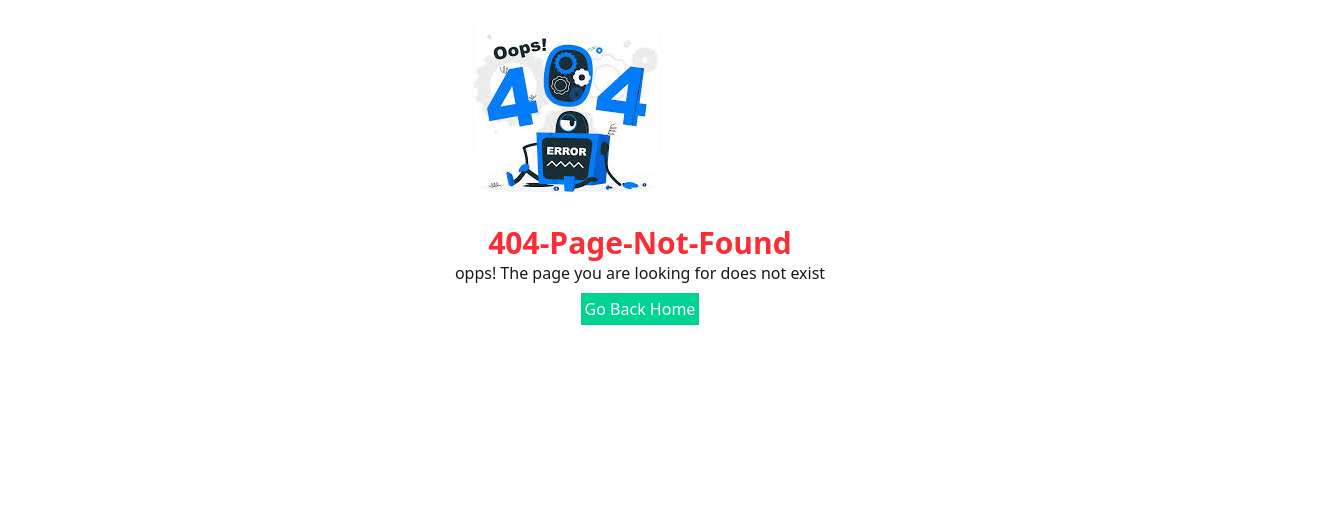
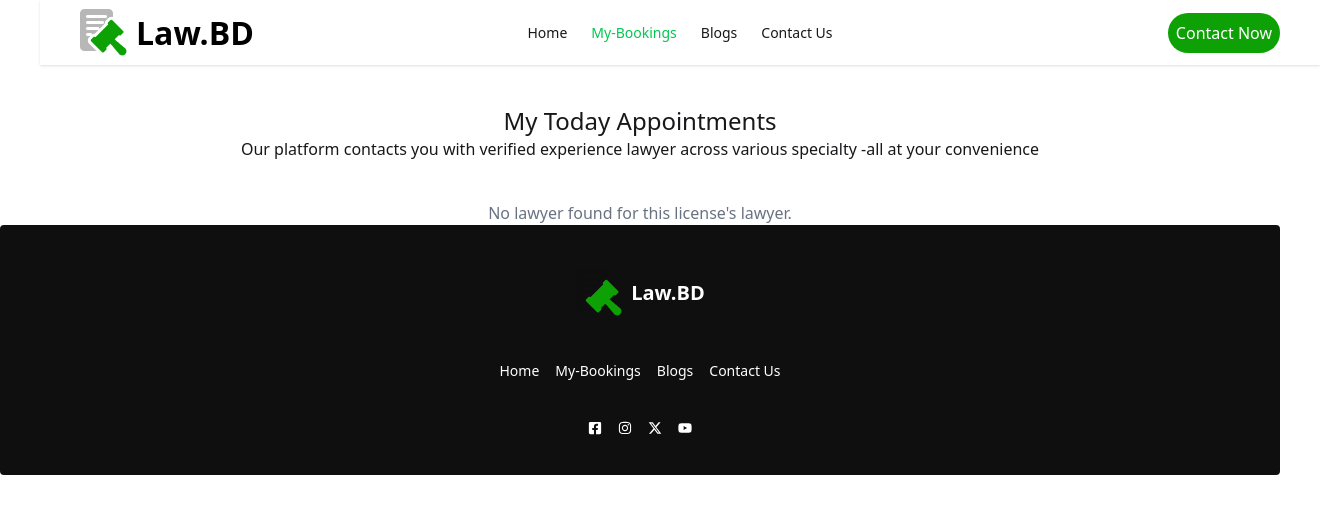
Before and after one commit to mahafujriyan/booking-lawyer, a React (Vite) app: page /bookings in a window 1280 px wide. Before the commit this address had no page. Shown: the top 514 px of the page, 1320 px wide, since content can reach past the window. Built offline with nearby package versions, Linux system fonts and the light colour scheme.

Commit message:
added the appointment data

```diff
--- a/package.json
+++ b/package.json
@@ -12,9 +12,12 @@
   "dependencies": {
     "@tailwindcss/vite": "^4.1.4",
     "react": "^19.0.0",
+    "react-countup": "^6.5.3",
     "react-dom": "^19.0.0",
     "react-icons": "^5.5.0",
     "react-router": "^7.5.1",
+    "react-toastify": "^11.0.5",
+    "sweetalert2": "^11.19.1",
     "tailwindcss": "^4.1.4"
   },
   "devDependencies": {
--- /dev/null
+++ b/src/Booksing/Booking/Booking.jsx
@@ -0,0 +1,40 @@
+import React from 'react';
+import { removeAppoint } from '../../Utility/Index';
+
+const Booking = ({ appoint, onCancel }) => {
+    const{name,fees,specialty,id}=appoint;
+    const handleCancel=()=>{
+        removeAppoint(id)
+        onCancel(id)
+    }
+
+
+
+
+
+    return (
+        <div>
+            <div className=' border border-[rgba(15,15,15,0.05)]  mx-10 my-3 p-4 rounded-2xl'>
+                <div className='flex justify-between items-center my-4 border-b border-gray-200 border-dashed '>
+                <div>
+                    <h1 className='font-bold '>{name}</h1>
+                    <h4>{specialty} Expert</h4>
+
+                </div>
+                <div>
+                    <h4>Appointment fee: {fees}</h4>
+
+                </div>
+
+                </div>
+                <div className='flex justify-center items-center border border-red-200 rounded-full p-0.5 text-red-500 '>
+                <button onClick={handleCancel}>Cancel Appointment</button>
+            </div>
+            </div>
+
+
+        </div>
+    );
+};
+
+export default Booking;
--- /dev/null
+++ b/src/Booksing/Bookings/Bookings.jsx
@@ -0,0 +1,53 @@
+import React, {  useEffect, useState } from 'react';
+import { useLoaderData } from 'react-router';
+import Booking from '../Booking/Booking';
+import { getAppoint } from '../../Utility/Index';
+
+
+const Bookings = () => {
+    const booksData=useLoaderData()
+
+
+     const[appoints,setAppoints]=useState([])
+    useEffect(()=>{
+       const bookingsAppoint=getAppoint()
+       setAppoints(bookingsAppoint)
+
+
+    },[])
+
+
+    const handleCancel=(id)=>{
+
+        const singleAppoints =appoints.filter(a => a.id !== id);
+        setAppoints(singleAppoints)
+
+
+    }
+
+
+
+
+    return (
+        <div>
+            <div>
+
+            </div>
+            <div className='flex flex-col justify-center items-center text-center my-10'>
+                <h1 className='text-2xl' > My Today Appointments</h1>
+                <p>Our platform contacts you with verified experience lawyer across various specialty -all at your convenience</p>
+
+            </div>
+            <div>
+                {
+                    appoints.length>0?(
+                        appoints.map((appoint)=><Booking appoint={appoint} key={appoint.id} onCancel={handleCancel} ></Booking>)
+                    ):<p className="text-center text-gray-500">No lawyer found for this license's  lawyer.</p>
+                }
+            </div>
+
+        </div>
+    );
+};
+
+export default Bookings;
--- a/src/Components/Header/Navbar.jsx
+++ b/src/Components/Header/Navbar.jsx
@@ -15,7 +15,9 @@ const Navbar = () => {
         tabIndex={0}
         className="menu menu-sm dropdown-content bg-base-100 rounded-box z-1 mt-3 w-52 p-2 shadow">
         <li><NavLink>Home</NavLink></li>
-      <li><NavLink>My-Bookings</NavLink></li>
+      <li><NavLink className={({ isActive }) =>
+        isActive ? 'text-green-500' : ''
+      } to='/bookings'>My-Bookings</NavLink></li>
       <li><NavLink
        className={({ isActive }) =>
         isActive ? 'text-green-500' : ''
@@ -41,7 +43,7 @@ const Navbar = () => {
       <li><NavLink>Home</NavLink></li>
       <li><NavLink  className={({ isActive }) =>
         isActive ? 'text-green-500' : ''
-      }>My-Bookings</NavLink></li>
+      } to='/bookings'>My-Bookings</NavLink></li>
       <li><NavLink  className={({ isActive }) =>
         isActive ? 'text-green-500' : ''
       } to='/blogs'>Blogs</NavLink></li>
--- a/src/Pages/Blogs/Blogs.jsx
+++ b/src/Pages/Blogs/Blogs.jsx
@@ -4,7 +4,7 @@ import Blog from '../Blog/Blog';
 
 const Blogs = () => {
     const blogs=useLoaderData()
-    console.log(blogs)
+
 
     return (
         <div>
--- a/src/Pages/Card/Card.jsx
+++ b/src/Pages/Card/Card.jsx
@@ -4,7 +4,7 @@ import { Link } from 'react-router';
 const Card = ({Lawyer}) => {
   const{experience,image,licenseNumber,name,
     specialty,id
-  }=Lawyer||{}
+  }=Lawyer;
     return (
         <div className="w-full max-w-sm bg-white rounded-xl shadow-md p-4 mx-10">
         <div className="flex items-center space-x-4">
@@ -20,7 +20,7 @@ const Card = ({Lawyer}) => {
             <p className="text-sm text-gray-500">{specialty}</p>
             <p className="text-sm text-gray-400">License No: {licenseNumber}</p>
           <div className='my-2'>
-            <Link to={`/lawyers-details/:${id}`}>
+            <Link to={`/lawyers-details/${id}`}>
             <button className='text-[#176AE5]
             rounded-full border bg-[rgba(23,106,29,0.2)] p-1 '>
             View Details
--- a/src/Pages/LawyersDetails/LawyersDetails.jsx
+++ b/src/Pages/LawyersDetails/LawyersDetails.jsx
@@ -1,15 +1,19 @@
 import React from 'react';
-import { useLoaderData, useParams } from 'react-router';
+import { useLoaderData, useNavigate, useParams } from 'react-router';
+
+import { addAppoint } from '../../Utility/Index';
+
 
 
 const LawyersDetails = () => {
     const data = useLoaderData();
-    const {id} = useParams();
+    const { id } = useParams();
+    console.log(data,id)
 
-    console.log(data)
-    const singleLawyer = data.find((lawyer) => lawyer.id = id);
 
-    console.log(singleLawyer)
+    const singleLawyer = data.find((lawyer) => lawyer.id ===parseInt(id) );
+
+
     const {
       experience,
       image,
@@ -20,6 +24,15 @@ const LawyersDetails = () => {
       fees
        = [],
     } = singleLawyer || {};
+    const navigate=useNavigate()
+
+    const handleAppoint=()=>{
+
+       addAppoint(singleLawyer)
+           navigate(`/bookings`)
+
+
+    }
 
 
     return (
@@ -33,7 +46,7 @@ const LawyersDetails = () => {
             <section>
                 <div className='flex gap-5 border rounded-lg border-[rgba(20,20,20,0.15)] p-6 m-5 '>
                     <div>
-                        <img src={image} alt="" />
+                        <img className='h-[350px] w-[300px]' src={image} alt="" />
                     </div>
                     <div>
                         <div>
@@ -74,7 +87,7 @@ const LawyersDetails = () => {
                     </div>
                     <p className='rounded-full bg-[rgba(255,160,0,0.1)] text-[#FFA000] p-0.5 text-center '>Due to high patient volume, we are currently accepting appointments for today only. We appreciate your understanding and cooperation.</p>
                     <div className='flex justify-center my-2'>
-                        <button className='bg-[#0EA106] text-white rounded-full px-8 py-1'>Book Appointment Now</button>
+                        <button  onClick={ handleAppoint}className='bg-[#0EA106] text-white rounded-full px-8 py-1'>Book Appointment Now</button>
                     </div>
                 </div>
             </section>
--- a/src/Roots/Roots.jsx
+++ b/src/Roots/Roots.jsx
@@ -1,18 +1,27 @@
 import React from 'react';
 import Navbar from '../Components/Header/Navbar';
-import { Outlet } from 'react-router';
+import { Outlet, useLocation, useNavigation } from 'react-router';
 import Footer from '../Components/Footer/Footer';
 
 const Roots = () => {
+    const location = useLocation();
     const hideFooterOnRoutes = ['/contacts'];
     const shouldHideFooter = hideFooterOnRoutes.includes(location.pathname);
+    const navigation=useNavigation()
+    const isLoading=navigation.state==='loading'
 
     return (
         <div>
-            <Navbar></Navbar>
-           <Outlet></Outlet>
-           {!shouldHideFooter && <Footer />}
+            <Navbar />
+            {isLoading && (
+        <div className="fixed top-0 left-0 right-0 z-50 bg-white bg-opacity-75 text-center py-2">
+          <div className="animate-spin inline-block w-6 h-6 border-4 border-blue-500 border-t-transparent rounded-full"></div>
+          <span className="loading loading-bars loading-lg"></span>
+        </div>
+      )}
 
+            <Outlet />
+            {!shouldHideFooter && <Footer />}
         </div>
     );
 };
--- a/src/Routes/Routes.jsx
+++ b/src/Routes/Routes.jsx
@@ -9,17 +9,20 @@ import Cards from '../Pages/Cards/Cards';
 import LawyersDetails from '../Pages/LawyersDetails/LawyersDetails';
 import Blogs from '../Pages/Blogs/Blogs';
 import Contacts from '../Pages/Contacts/Contacts';
+import Bookings from '../Booksing/Bookings/Bookings';
+import { getAppoint } from '../Utility/Index';
 
   export const router = createBrowserRouter([
     {
       path: "/",
    Component:Roots,
-  //  errorElement:<ErrorPages/>,
+   errorElement:<ErrorPages/>,
    children:[
     {
 
       path:"/",
      element:<Home/>,
+     hydrateFallbackElement:<p>Loading, please wait</p>,
    loader:()=>fetch('../lawyers.json')
 
 
@@ -27,24 +30,31 @@ import Contacts from '../Pages/Contacts/Contacts';
     {
       path:'/lawyers-details/:id',
       element:<LawyersDetails/>,
-      loader:()=>fetch('/lawyers.json')
+      loader:()=>fetch('../lawyers.json')
+
+
     },
     {
       path:'/blogs',
       element:<Blogs></Blogs>,
-      loader:()=>fetch('/blogs.json')
+      loader:()=>fetch('../blogs.json')
 
     },
     {
       path:'/contacts',
       element:<Contacts></Contacts>
 
+    },
+    {
+      path:'/bookings',
+      element:<Bookings/>,
+      loader:()=>fetch('../lawyers.json')
     }
 
 
   ]
 
     },
-    { path: '*', element: <ErrorPages /> }
+     { path: '*', element: <ErrorPages /> }
 
   ]);
--- /dev/null
+++ b/src/Utility/Index.js
@@ -0,0 +1,30 @@
+
+import { toast } from "react-toastify"
+
+ export const getAppoint = () => {
+    const appoint = localStorage.getItem('appoint')
+    if (appoint) return JSON.parse(appoint)
+    return []
+  }
+  export const addAppoint = lawyer => {
+console.log(lawyer)
+    const appoint = getAppoint()
+    const isExist = appoint.find(p => p.id === lawyer.id)
+    if (isExist){
+        return toast.error('lawyer Already Added')
+
+    }
+
+    appoint.push(lawyer)
+        toast.success('Lawyer Added Successfully!!')
+
+
+    localStorage.setItem('appoint', JSON.stringify(appoint))
+  }
+
+  export const removeAppoint=id=>{
+    const appoint=getAppoint()
+    const remainingAppoint=appoint.filter(lawyer=>lawyer.id!==id)
+    localStorage.setItem('appoint',JSON.stringify(remainingAppoint))
+    toast.success('Removed Successfully')
+  }
--- a/src/main.jsx
+++ b/src/main.jsx
@@ -4,8 +4,10 @@ import {RouterProvider,} from "react-router";
 import './index.css'
 
 import { router } from './Routes/Routes';
+import { ToastContainer } from 'react-toastify';
 createRoot(document.getElementById('root')).render(
   <StrictMode>
     <RouterProvider router={router} />
+    <ToastContainer />
   </StrictMode>,
 )
```
Also changed, not shown: 1 other file (tests, documents, lock files or other folders).
